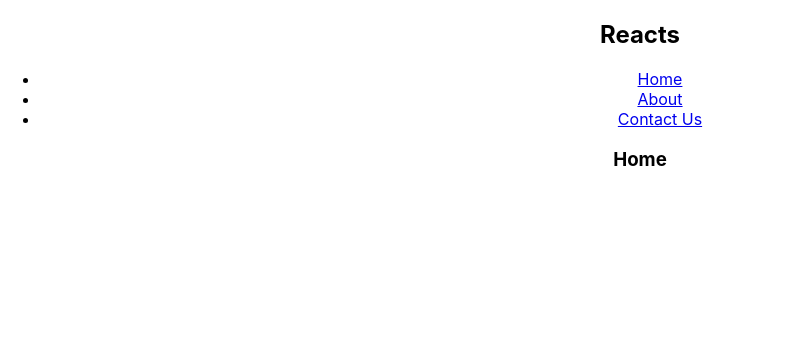
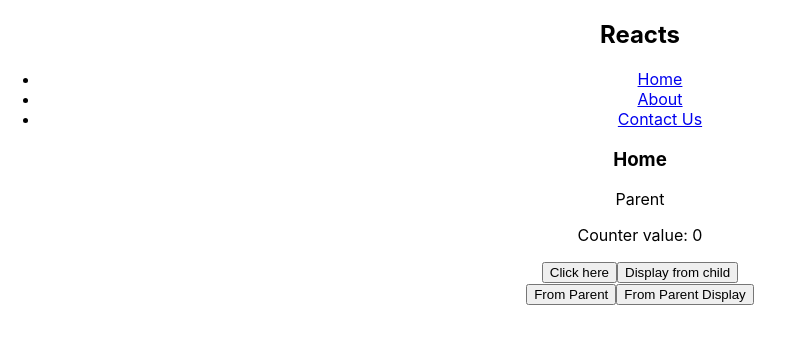
Before and after one commit to ksaluja-saluja/react_sample, a React (Create React App) app: page / in a window 1280 px wide. Shown: the top 344 px of the page, without its empty margins (0-794 px from the left). Built offline with nearby package versions, Linux system fonts and the light colour scheme.

Commit message:
hooks examples

```diff
--- a/src/pages/home/Home.tsx
+++ b/src/pages/home/Home.tsx
@@ -1,4 +1,5 @@
 import Navbar from "../../components/Navbar"
+import Parent from "../hooks/Parent"
 
 const Home = () => {
   return (
@@ -6,6 +7,9 @@ const Home = () => {
       <div>
         <Navbar></Navbar>
         <h3>Home</h3>
+        <div>
+          <Parent />
+        </div>
       </div>
     </>
   )
--- /dev/null
+++ b/src/pages/hooks/Counter.tsx
@@ -0,0 +1,48 @@
+import { useEffect, useState, useCallback, useImperativeHandle, forwardRef } from "react"
+
+const Counter = (props: any, ref: any) => {
+  const [counter, setCounter] = useState<number>(0);
+  const [otherCounter, setOtherCounter] = useState<number>(props.initialValue || 0);
+
+  useEffect(() => {
+    console.log('Counter is ', counter);
+
+    return () => {
+      console.log('Leaving..')
+    }
+  }, [counter]);
+
+  const displayCounter = useCallback(() => {
+    console.log('Counter', counter)
+  }, [counter])
+
+  const increment = () => {
+    if (otherCounter % 2 === 0) {
+      setCounter(counter + 1);
+    }
+  }
+
+  useImperativeHandle(ref, () => {
+    return {
+      increaseOtherCounter:() => {
+        setOtherCounter(otherCounter + 1)
+      },
+      display: () => {
+        console.log('Value of counter is', counter);
+        console.log('Value of other counter is', otherCounter);
+      }
+    }
+  }, [counter, otherCounter])
+
+  return (
+    <>
+      <div>
+        <p>Counter value: {counter}</p>
+        <button onClick={increment}>Click here</button>
+        <button onClick={displayCounter}>Display from child</button>
+      </div>
+    </>
+  )
+}
+
+export default forwardRef(Counter)
--- /dev/null
+++ b/src/pages/hooks/Parent.tsx
@@ -0,0 +1,27 @@
+import { useRef } from "react"
+import Counter from "./Counter";
+
+const Parent = (props: any) => {
+  const ref:any = useRef(null);
+
+  const counterFromParent = () => {
+    ref.current.increaseOtherCounter();
+  }
+
+  const displayFromParent = () => {
+    ref.current.display();
+  }
+
+  return (
+    <>
+      <div>
+        <p>Parent</p>
+        <Counter initalValue={10} ref={ref} />
+        <button onClick={counterFromParent}>From Parent</button>
+        <button onClick={displayFromParent}>From Parent Display</button>
+      </div>
+    </>
+  )
+}
+
+export default Parent
```
